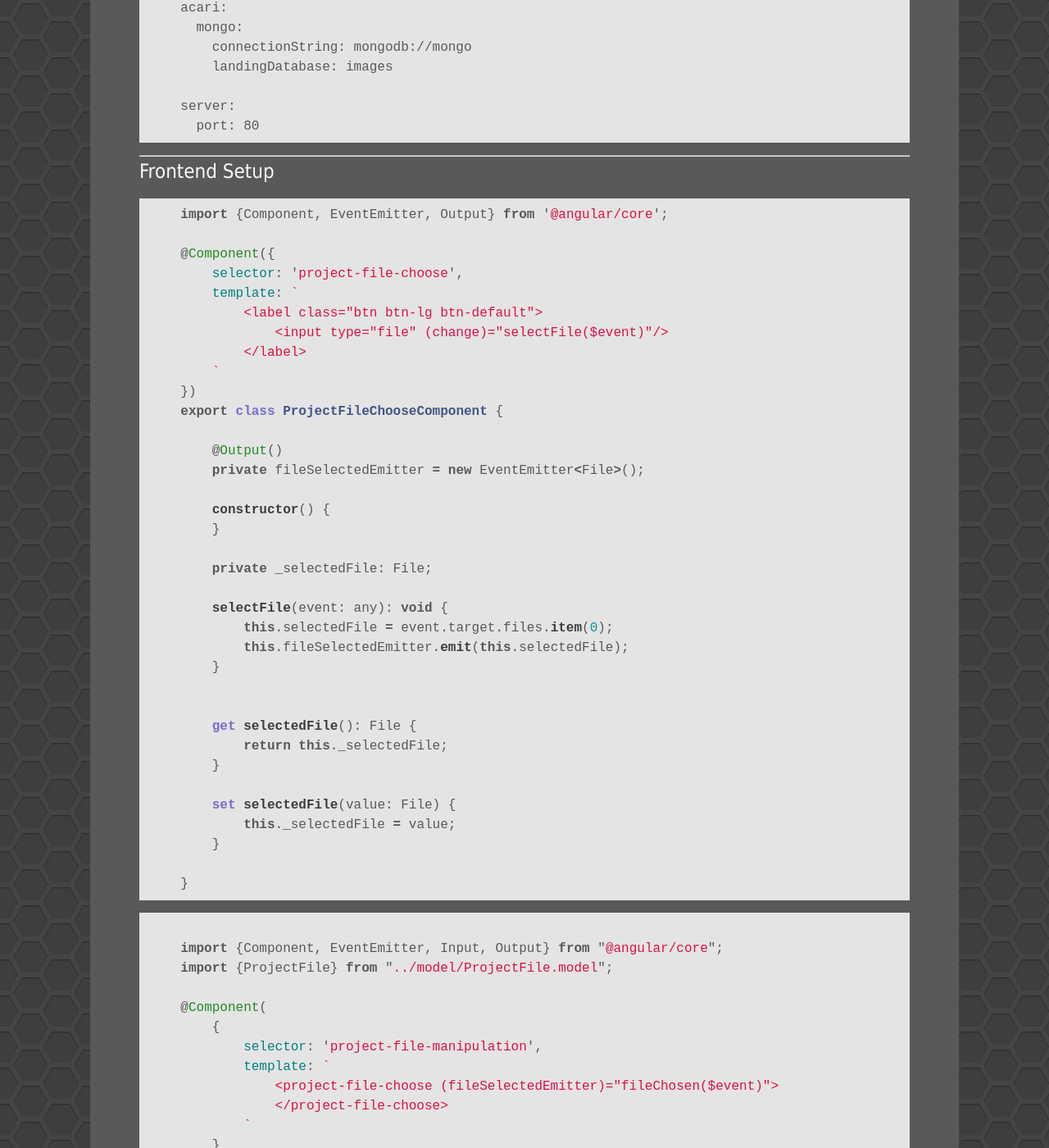
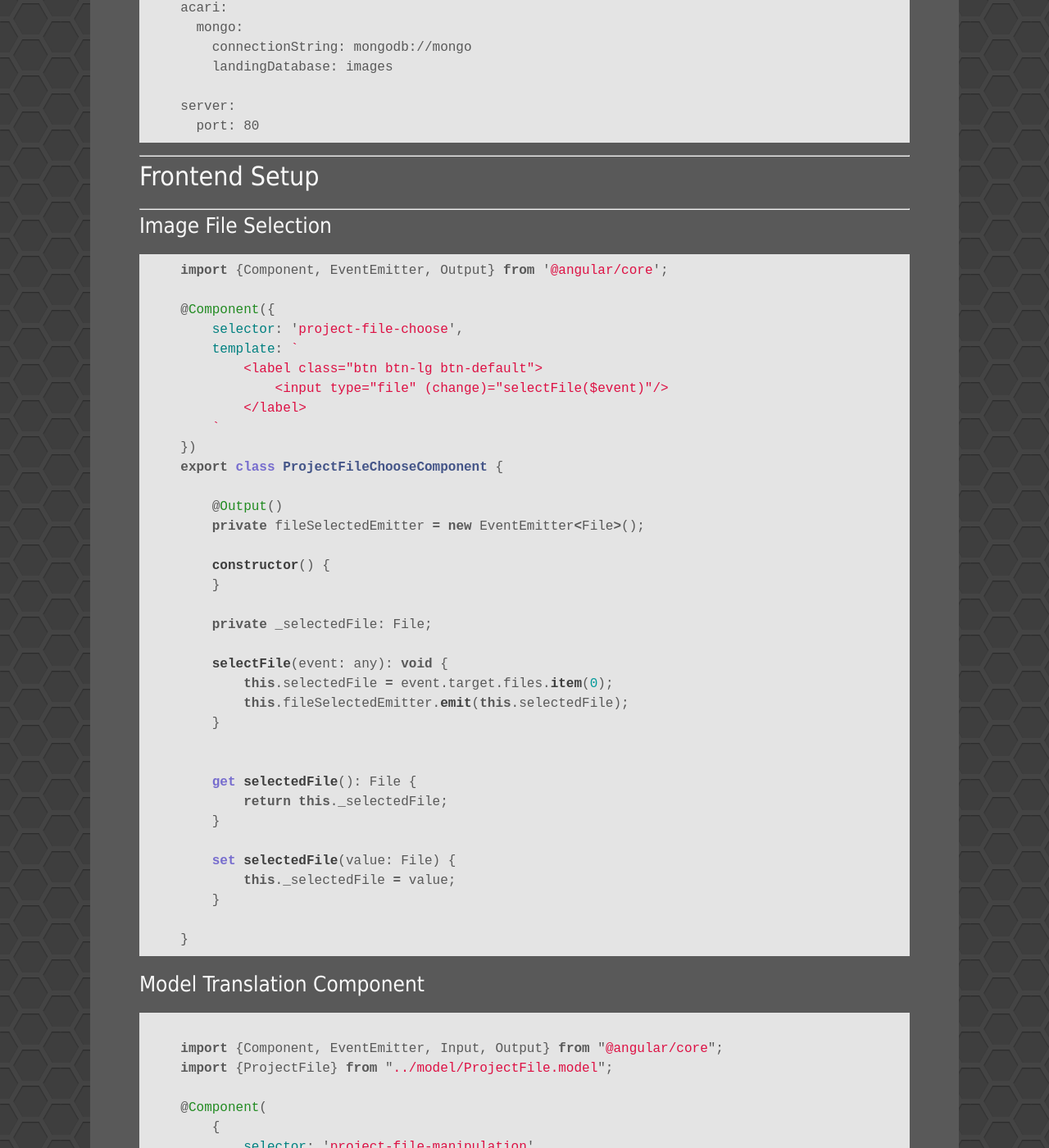
Before and after one commit to Unthrottled/blog, a Jekyll site: the page built from _posts/2017-12-14-Reactive-Mongo-Image-Persistence.md, in a window 1280 px wide and 1400 px high, scrolled down 5059 px. Shown: the whole window at 82% size. Built offline with Jekyll 4.4.1, drawn with Linux system fonts in a browser that asks for light colours; some of the changed text lies outside the part shown.

Commit message:
even more labels

```diff
--- a/_posts/2017-12-14-Reactive-Mongo-Image-Persistence.md
+++ b/_posts/2017-12-14-Reactive-Mongo-Image-Persistence.md
@@ -182,8 +182,12 @@
 
 ---
 
-# Frontend Setup
+## Frontend Setup
 
+---
+
+
+### Image File Selection
 
 {% highlight javascript %}
 
@@ -225,6 +229,8 @@
 {% endhighlight %}
 
 
+### Model Translation Component
+
 {% highlight javascript %}
 
     import {Component, EventEmitter, Input, Output} from "@angular/core";
@@ -262,6 +268,8 @@
     }
 
 {% endhighlight %}
+
+### Image Visualization Component
 
 {% highlight javascript %}
 
@@ -312,6 +320,8 @@
     }
 
 {% endhighlight %}
+
+### Image Model
 
 {% highlight javascript %}
 
@@ -381,6 +391,8 @@
 
 {% endhighlight %}
 
+### Image Upload Service
+
 {% highlight javascript %}
 
     import {Injectable} from "@angular/core";
@@ -452,7 +466,7 @@
 
 {% endhighlight %}
 
-
+### REST Image File Model
 
 {% highlight javascript %}
 
@@ -521,6 +535,8 @@
 
 {% endhighlight %}
 
+### REST Image Factory
+
 {% highlight javascript %}
 
     import {Injectable} from "@angular/core";
```
Also changed, not shown: other parts of _posts/2017-12-14-Reactive-Mongo-Image-Persistence.md (+2 -0 lines).
